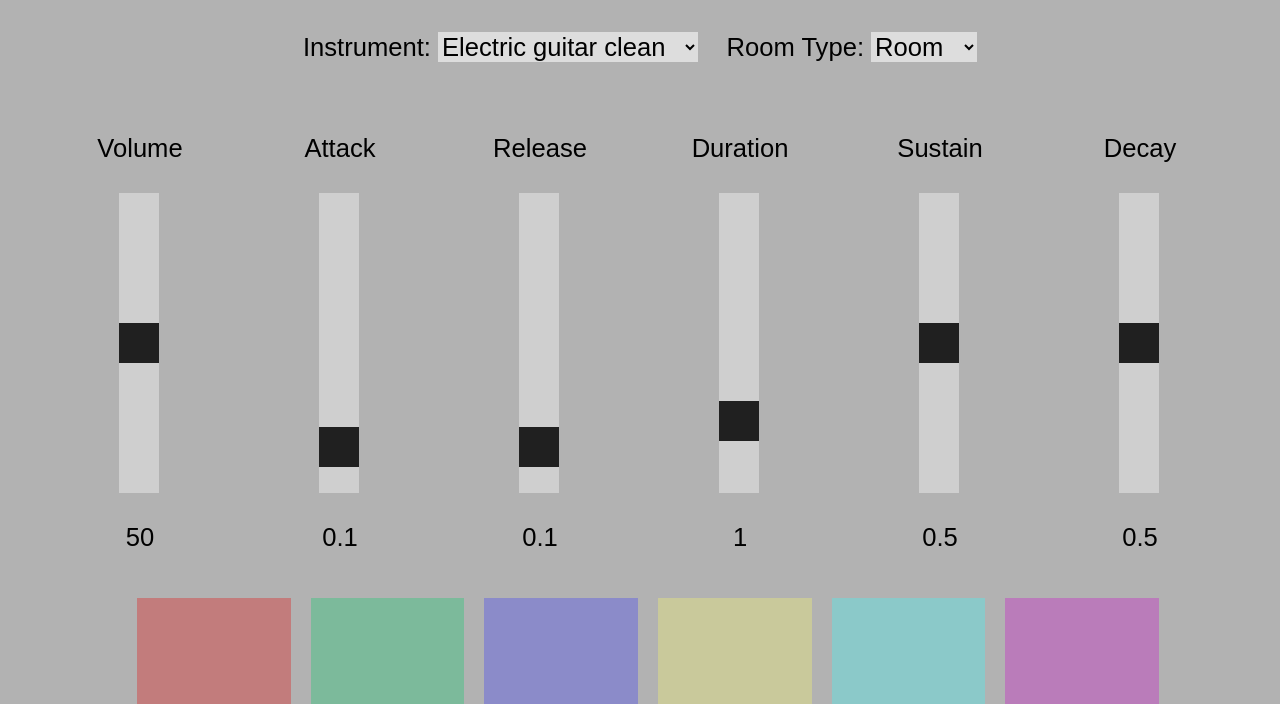
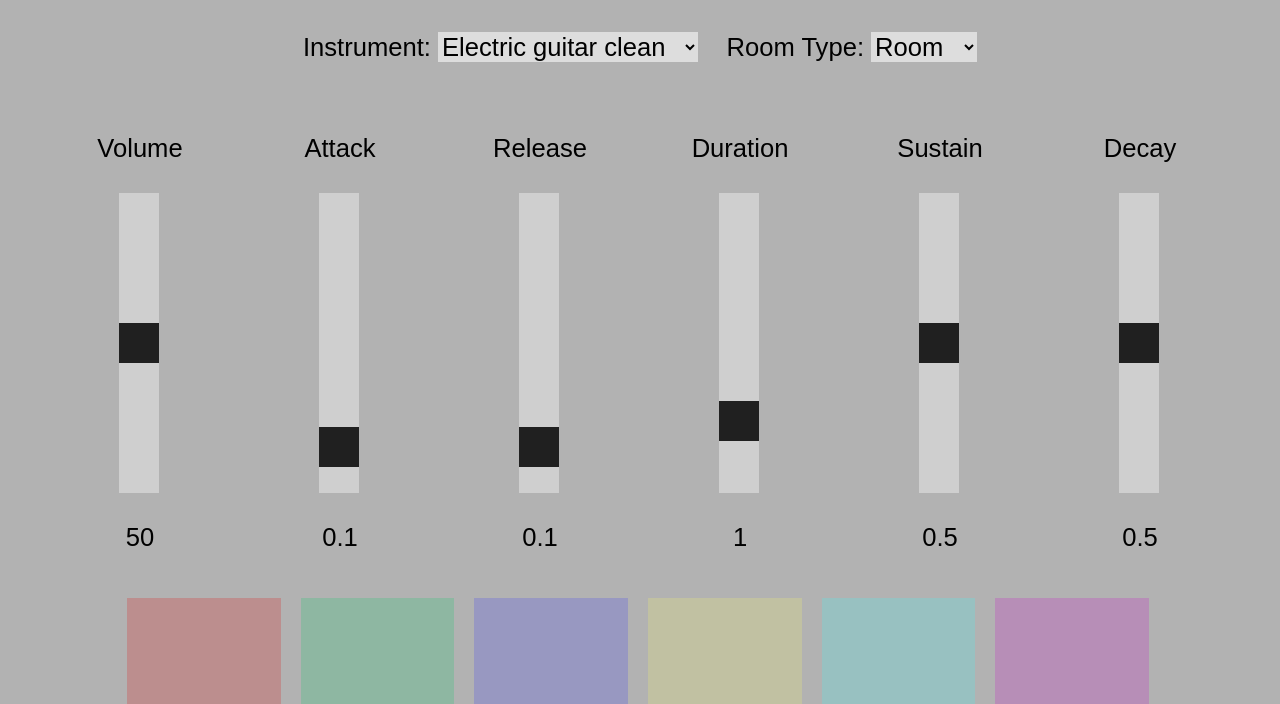
Before and after one commit to Raffli/PhotonenGitarre, a website with bundled scripts: page WebApp/index.html in a window 1280 px wide. Shown: the part 96-800 px from the top of the page. Built offline with nearby package versions, Linux system fonts and the light colour scheme; no server answers; files whose address does not match are found by name.

Commit message:
farb boxen ein stück nach links verschoben und die standart opacity der farben verringert

```diff
--- a/WebApp/PhotonenGitarre/photonenGitarre.js
+++ b/WebApp/PhotonenGitarre/photonenGitarre.js
@@ -136,7 +136,7 @@ var bluediv = document.getElementById( "blueDiv" );
 var yellowdiv = document.getElementById( "yellowDiv" );
 var cyandiv = document.getElementById( "cyanDiv" );
 var magentadiv = document.getElementById( "magentaDiv" );
-var defaultOpacity = 0.3;
+var defaultOpacity = 0.2;
 
 var audioContext = new AudioContext();
 var convolver = audioContext.createConvolver();
--- a/WebApp/style.css
+++ b/WebApp/style.css
@@ -27,14 +27,16 @@ h1 {
     float: left;
     width: 12%;
     height:100%;
-    opacity: 0.3;
+    opacity: 0.2;
+    margin-left: -20px;
+
 }
 #greenDiv{
     background-color: #00cc66;
     float: left;
     width: 12%;
     height:100%;
-    opacity: 0.3;
+    opacity: 0.2;
     float: left;
     margin-left: 20px;
 
@@ -44,7 +46,7 @@ h1 {
     float: left;
     width: 12%;
     height:100%;
-    opacity: 0.3;
+    opacity: 0.2;
     margin-left: 20px;
 
 }
@@ -53,7 +55,7 @@ h1 {
     float: left;
     width: 12%;
     height:100%;
-    opacity: 0.3;
+    opacity: 0.2;
     margin-left: 20px;
 
 }
@@ -62,7 +64,7 @@ h1 {
     float: left;
     width: 12%;
     height:100%;
-    opacity: 0.3;
+    opacity: 0.2;
     margin-left: 20px;
 
 }
@@ -71,7 +73,7 @@ h1 {
     float: left;
     width: 12%;
     height:100%;
-    opacity: 0.3;
+    opacity: 0.2;
     margin-left: 20px;
 
 }
```
Also changed, not shown: WebApp/index.html (+0 -1 lines).
